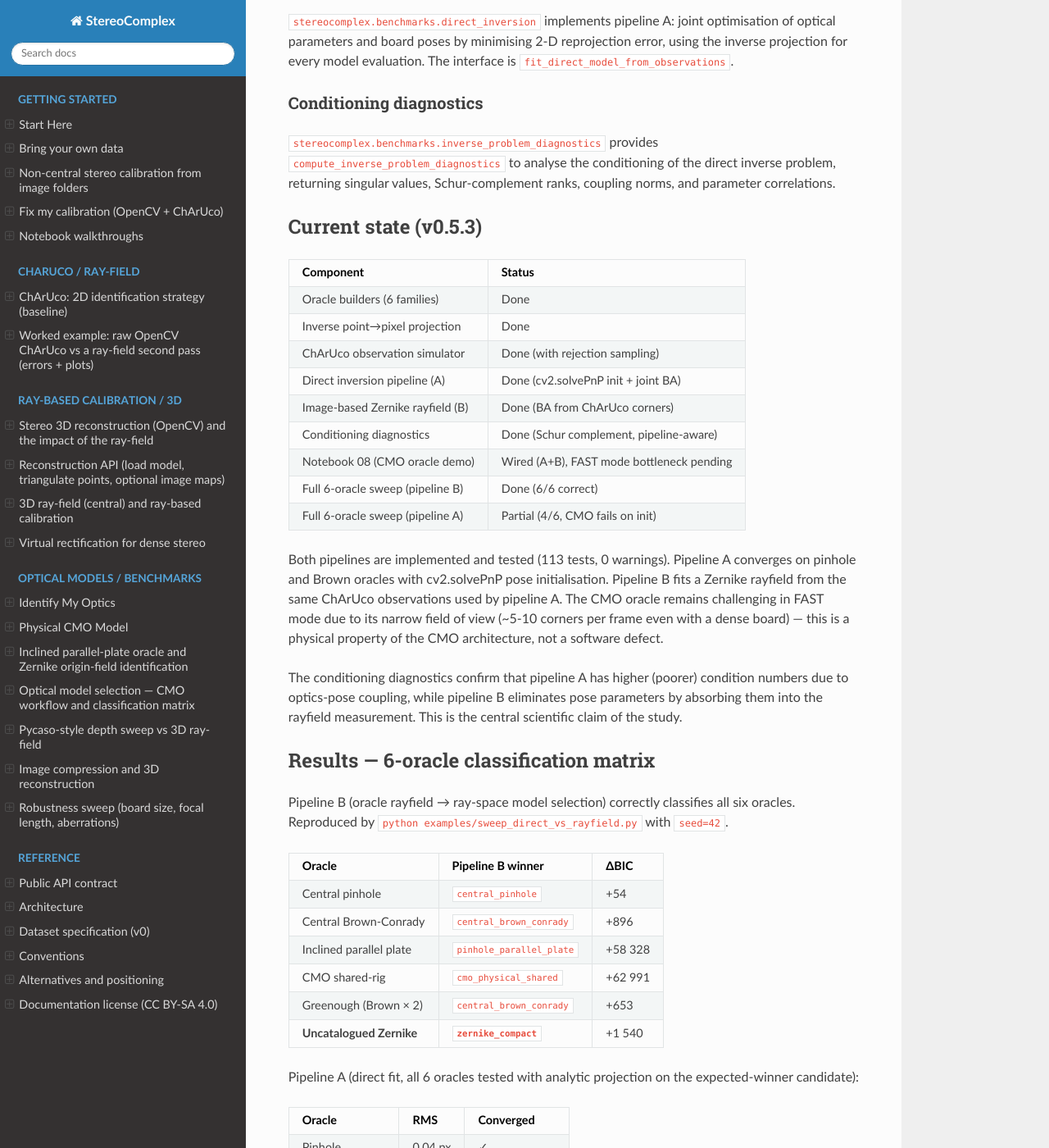
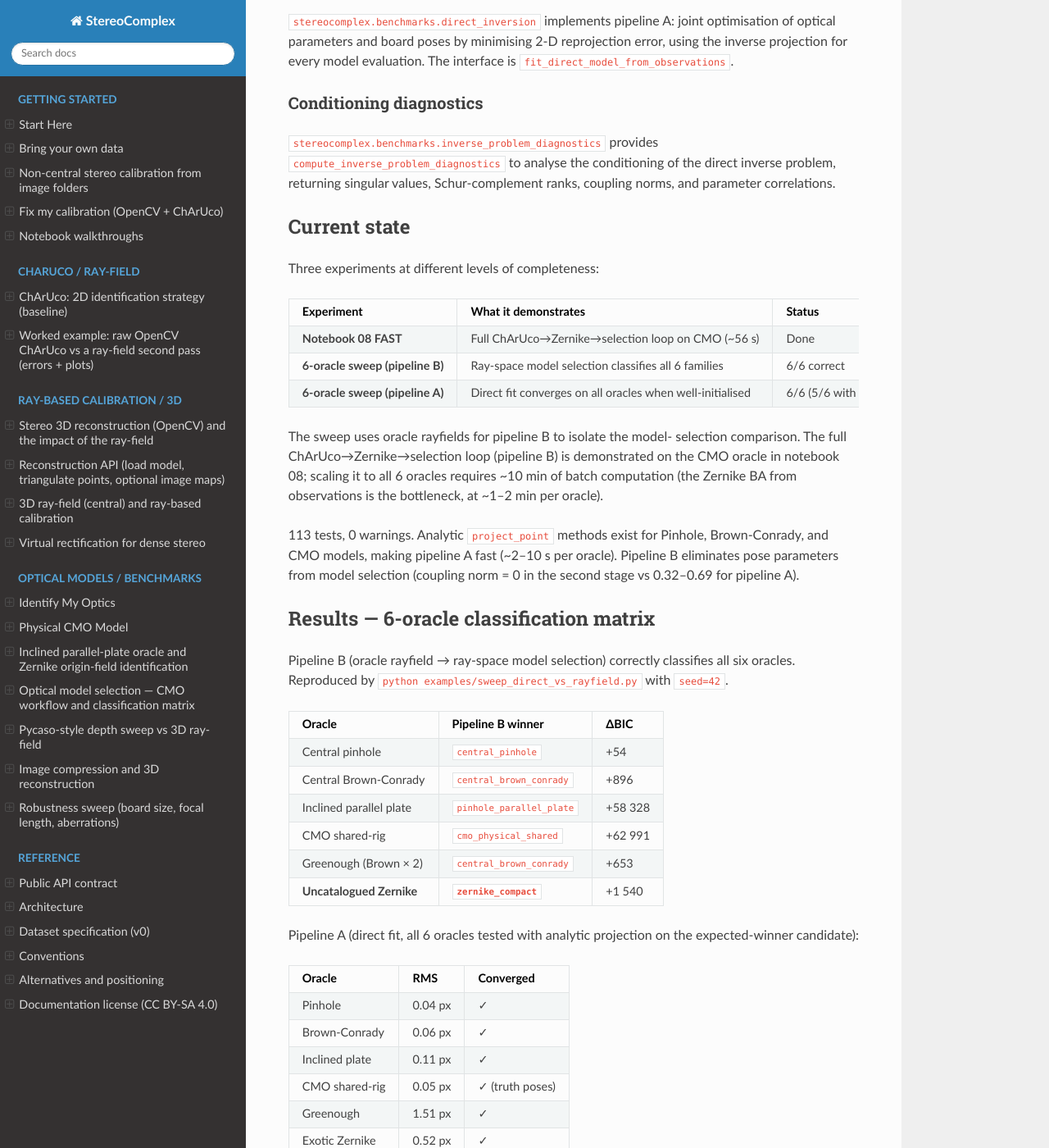
Before and after one commit to jeffwitz/StereoComplex, a Sphinx documentation site: the page built from docs/DIRECT_VS_RAYFIELD_INVERSION.md, in a window 1280 px wide and 1400 px high, scrolled down 2916 px. Shown: the whole window at 82% size. Built offline with Sphinx 7.4.7 and the Read the Docs theme 3.1.0, drawn with Linux system fonts in a browser that asks for light colours.

Commit message:
docs: clarify three experiments and their scope in direct-vs-rayfield
Co-Authored-By: Claude Opus 4.7 <noreply@anthropic.com>

```diff
--- a/docs/DIRECT_VS_RAYFIELD_INVERSION.md
+++ b/docs/DIRECT_VS_RAYFIELD_INVERSION.md
@@ -166,32 +166,26 @@ evaluation.  The interface is `fit_direct_model_from_observations`.
 direct inverse problem, returning singular values, Schur-complement ranks,
 coupling norms, and parameter correlations.
 
-## Current state (v0.5.3)
+## Current state
 
-| Component | Status |
-|---|---|
-| Oracle builders (6 families) | Done |
-| Inverse point→pixel projection | Done |
-| ChArUco observation simulator | Done (with rejection sampling) |
-| Direct inversion pipeline (A) | Done (cv2.solvePnP init + joint BA) |
-| Image-based Zernike rayfield (B) | Done (BA from ChArUco corners) |
-| Conditioning diagnostics | Done (Schur complement, pipeline-aware) |
-| Notebook 08 (CMO oracle demo) | Wired (A+B), FAST mode bottleneck pending |
-| Full 6-oracle sweep (pipeline B) | Done (6/6 correct) |
-| Full 6-oracle sweep (pipeline A) | Partial (4/6, CMO fails on init) |
+Three experiments at different levels of completeness:
 
-Both pipelines are implemented and tested (113 tests, 0 warnings).
-Pipeline A converges on pinhole and Brown oracles with cv2.solvePnP
-pose initialisation.  Pipeline B fits a Zernike rayfield from the same
-ChArUco observations used by pipeline A.  The CMO oracle remains
-challenging in FAST mode due to its narrow field of view (~5-10 corners
-per frame even with a dense board) — this is a physical property of the
-CMO architecture, not a software defect.
+| Experiment | What it demonstrates | Status |
+|---|---|---|
+| **Notebook 08 FAST** | Full ChArUco→Zernike→selection loop on CMO (~56 s) | Done |
+| **6-oracle sweep (pipeline B)** | Ray-space model selection classifies all 6 families | 6/6 correct |
+| **6-oracle sweep (pipeline A)** | Direct fit converges on all oracles when well-initialised | 6/6 (5/6 with solvePnP, CMO needs truth poses) |
 
-The conditioning diagnostics confirm that pipeline A has higher
-(poorer) condition numbers due to optics-pose coupling, while pipeline B
-eliminates pose parameters by absorbing them into the rayfield
-measurement.  This is the central scientific claim of the study.
+The sweep uses oracle rayfields for pipeline B to isolate the model-
+selection comparison.  The full ChArUco→Zernike→selection loop
+(pipeline B) is demonstrated on the CMO oracle in notebook 08; scaling
+it to all 6 oracles requires ~10 min of batch computation (the Zernike
+BA from observations is the bottleneck, at ~1–2 min per oracle).
+
+113 tests, 0 warnings.  Analytic `project_point` methods exist for
+Pinhole, Brown-Conrady, and CMO models, making pipeline A fast (~2–10 s
+per oracle).  Pipeline B eliminates pose parameters from model selection
+(coupling norm = 0 in the second stage vs 0.32–0.69 for pipeline A).
 
 ## Results — 6-oracle classification matrix
 
```
